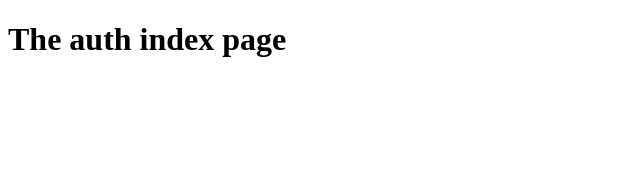
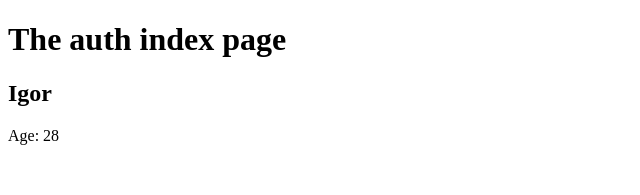
Before and after one commit to izaika/nextjs, a Next.js app: page /auth in a window 1280 px wide. Shown: the top 195 px of the page, without its empty margins (0-640 px from the left). Built offline with nearby package versions, Linux system fonts and the light colour scheme.

Commit message:
379. Next.js & Components & Pages

```diff
--- /dev/null
+++ b/components/User.js
@@ -0,0 +1,10 @@
+import React from 'react';
+
+const user = props => (
+  <div>
+    <h2>{props.name}</h2>
+    <p>Age: {props.age}</p>
+  </div>
+);
+
+export default user;
--- a/pages/auth/index.js
+++ b/pages/auth/index.js
@@ -1,8 +1,11 @@
 import React from 'react';
+
+import User from '../../components/User';
 
 const authIndexPage = () => (
   <div>
     <h1>The auth index page</h1>
+    <User name="Igor" age={28} />
   </div>
 );
 
```
Also changed, not shown: 1 other file (tests, documents, lock files or other folders).
